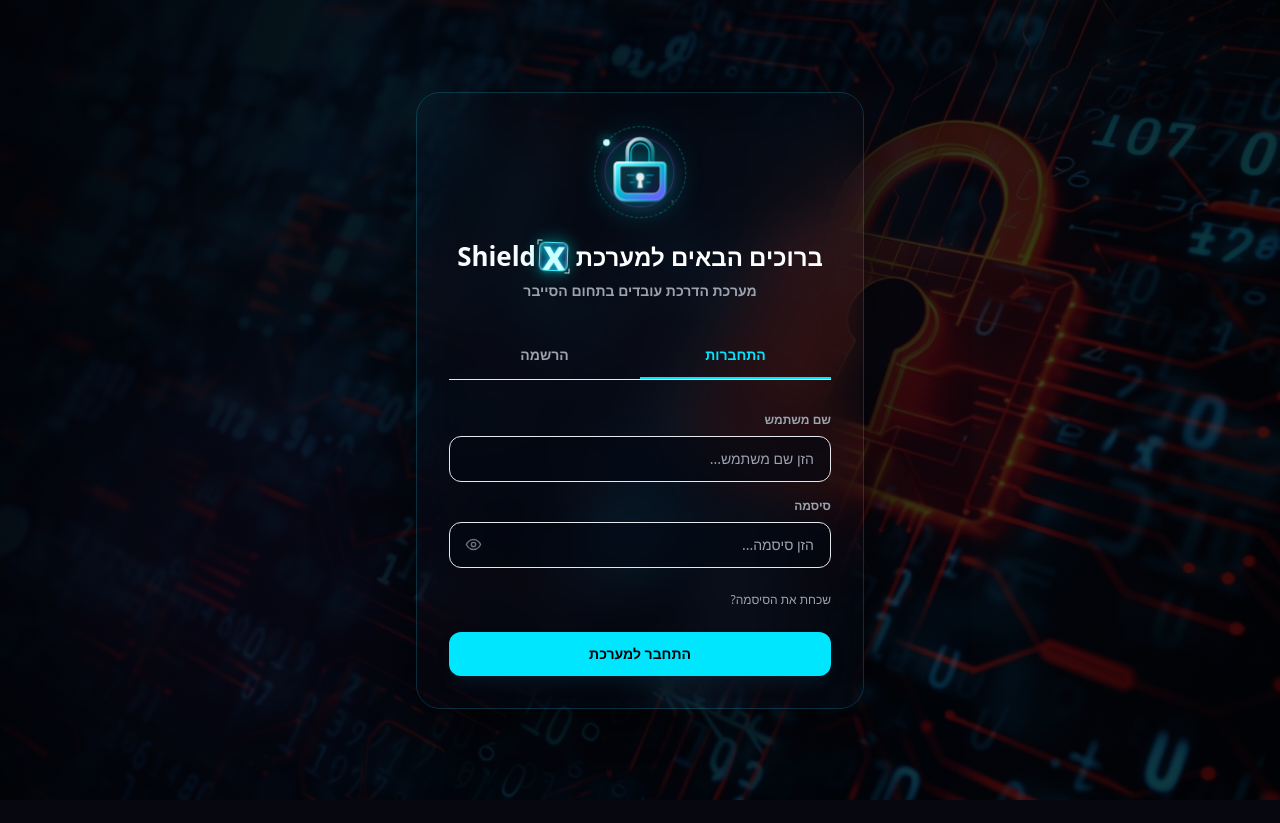
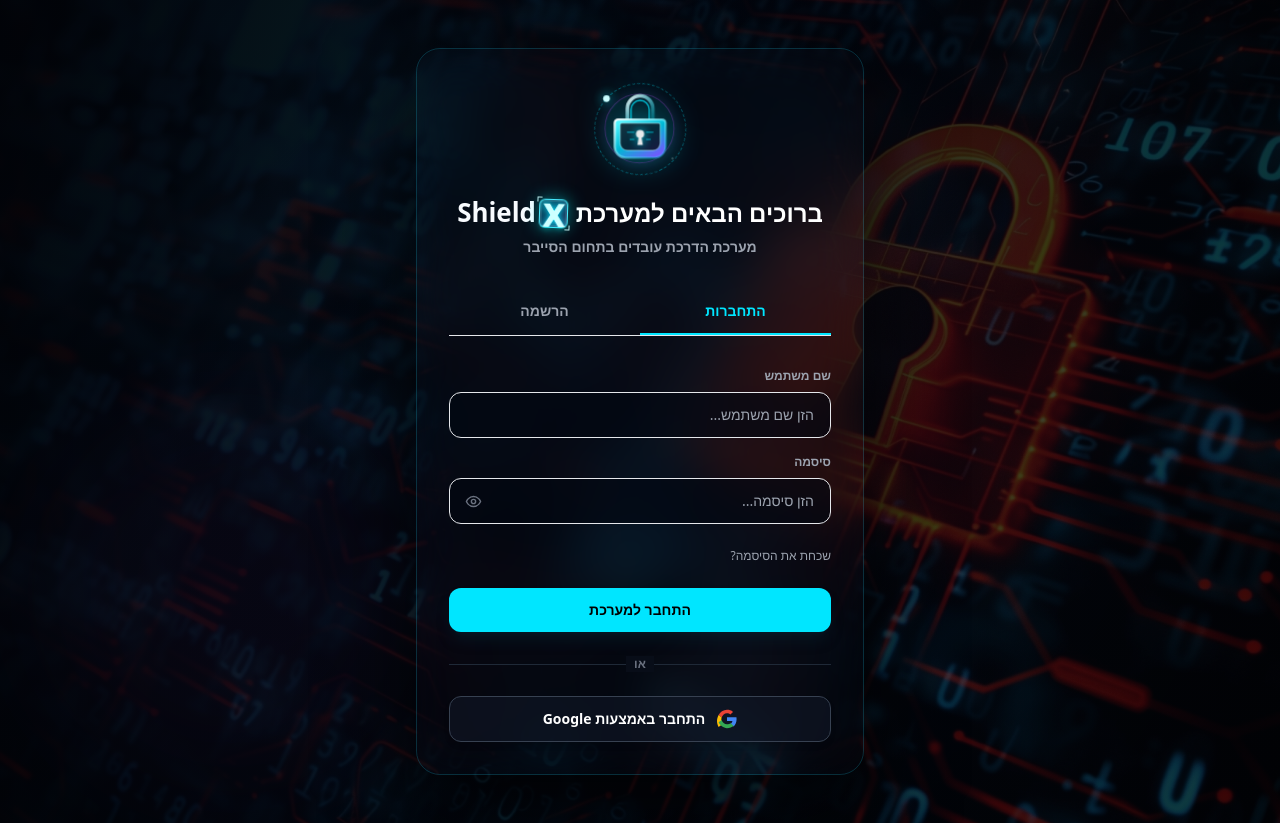
Before and after one commit to Levli9/v4-update-, a React (Vite) app: page /#/manager in a window 1280 px wide. Before the commit this address led to /#/manager. Before the commit the page ends 800 px from the top, so only its background shows below. Built offline with nearby package versions, Linux system fonts and the light colour scheme.

Commit message:
feat: add Google OAuth Sign-In option to Login page

```diff
--- a/src/pages/Login.jsx
+++ b/src/pages/Login.jsx
@@ -7,6 +7,7 @@ import ShieldXLogo from '../components/ShieldXLogo';
 import ShieldXWordmark from '../components/ShieldXWordmark';
 import PasswordInput from '../components/PasswordInput';
 import { prepareProfileImage } from '../services/imageService';
+import { supabase } from '../services/supabase';
 import loginBackground from '../assets/login-cybersecurity.jpg';
 
 export default function Login() {
@@ -51,6 +52,15 @@ export default function Login() {
   const [confirmPassword, setConfirmPassword] = useState('');
   const [resetSuccess, setResetSuccess] = useState('');
   const [resetError, setResetError] = useState('');
+
+  const handleGoogleLogin = () => {
+    supabase.auth.signInWithOAuth({
+      provider: 'google',
+      options: {
+        redirectTo: window.location.origin
+      }
+    });
+  };
 
   const handleLoginSubmit = (e) => {
     e.preventDefault();
@@ -411,6 +421,25 @@ export default function Login() {
             >
               התחבר למערכת
             </button>
+
+            <div className="relative my-4">
+              <div className="absolute inset-0 flex items-center"><div className="w-full border-t border-gray-800" /></div>
+              <div className="relative flex justify-center text-xs uppercase"><span className="bg-[#080d18] px-2 text-gray-500 font-semibold">או</span></div>
+            </div>
+
+            <button
+              type="button"
+              onClick={handleGoogleLogin}
+              className="w-full py-3 px-4 rounded-xl border border-gray-700 bg-gray-900/60 hover:bg-gray-800 text-white font-bold text-sm transition-all flex items-center justify-center gap-3 shadow-md"
+            >
+              <svg className="w-5 h-5" viewBox="0 0 24 24">
+                <path fill="#EA4335" d="M12 5c1.6 0 3 .6 4.1 1.6l3.1-3.1C17.3 1.7 14.8 1 12 1 7.5 1 3.7 3.6 1.9 7.3l3.7 2.9C6.5 7.3 9 5 12 5z" />
+                <path fill="#4285F4" d="M23.5 12.3c0-.8-.1-1.6-.2-2.3H12v4.5h6.5c-.3 1.5-1.1 2.8-2.4 3.7l3.7 2.9c2.2-2 3.7-5 3.7-8.8z" />
+                <path fill="#FBBC05" d="M5.6 14.8c-.2-.7-.4-1.5-.4-2.3s.2-1.6.4-2.3L1.9 7.3C.7 9.7 0 12 0 14.5s.7 4.8 1.9 7.2l3.7-2.9z" />
+                <path fill="#34A853" d="M12 23c3.2 0 6-1.1 8-3l-3.7-2.9c-1.1.7-2.5 1.2-4.3 1.2-3 0-5.5-2.3-6.4-5.2L1.9 16C3.7 19.7 7.5 23 12 23z" />
+              </svg>
+              <span>התחבר באמצעות Google</span>
+            </button>
           </form>
         )}
 
--- a/src/services/supabase.js
+++ b/src/services/supabase.js
@@ -14,6 +14,10 @@ const call = async (path, body) => {
 export const supabase = {
   auth: {
     signUp: ({ email, password, options }) => call('signup', { email, password, data: options?.data || {} }),
-    resetPasswordForEmail: (email, { redirectTo }) => call('recover', { email, redirect_to: redirectTo })
+    resetPasswordForEmail: (email, { redirectTo }) => call('recover', { email, redirect_to: redirectTo }),
+    signInWithOAuth: ({ provider, options }) => {
+      const redirectTo = options?.redirectTo || window.location.origin;
+      window.location.href = `${url}/auth/v1/authorize?provider=${provider}&redirect_to=${encodeURIComponent(redirectTo)}`;
+    }
   }
 };
```
